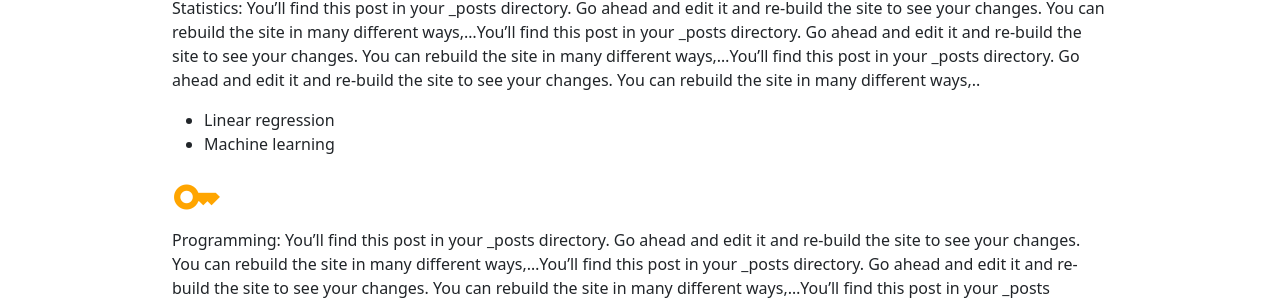
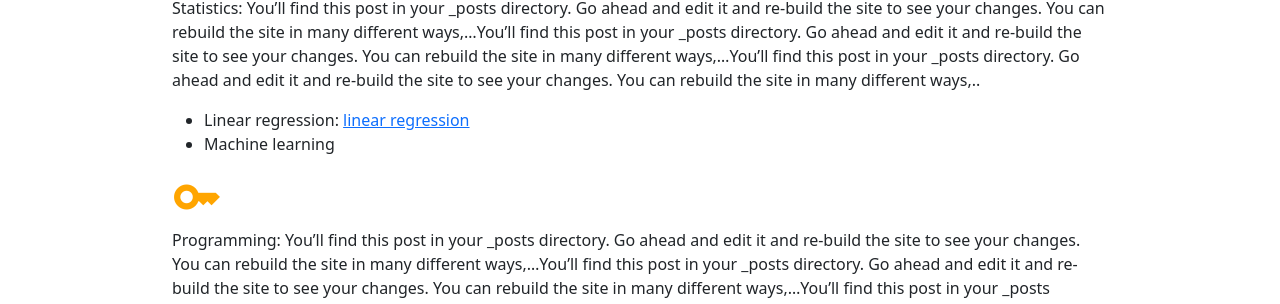
Before and after one commit to lliu1871/PhyEd, a Jekyll site: the page built from code.markdown, in a window 1280 px wide. Shown: the part 871-1175 px from the top of the page. Built offline with Jekyll 4.4.1, drawn with Linux system fonts in a browser that asks for light colours; comment, search, counter and statistics services are not loaded.

Commit message:
Update code.markdown

```diff
--- a/code.markdown
+++ b/code.markdown
@@ -19,7 +19,7 @@ Bioinformatics: You’ll find this post in your _posts directory. Go ahead and e
 Statistics: You’ll find this post in your _posts directory. Go ahead and edit it and re-build the site to see your changes. You can rebuild the site in many different ways,...You’ll find this post in your _posts directory. Go ahead and edit it and re-build the site to see your changes. You can rebuild the site in many different ways,...You’ll find this post in your _posts directory. Go ahead and edit it and re-build the site to see your changes. You can rebuild the site in many different ways,..
 
 
-- Linear regression
+- Linear regression: [linear regression](/course/stat6420)
 - Machine learning
 
 <div><i class="material-icons" style="font-size:50px;color:orange;">key</i></div>
```
